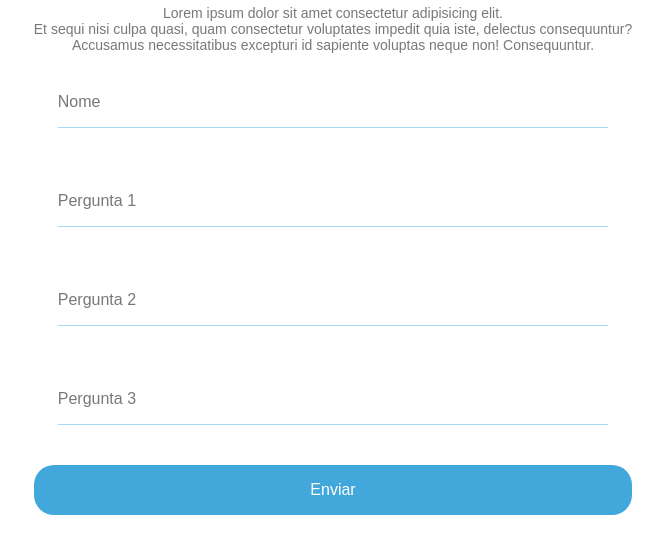
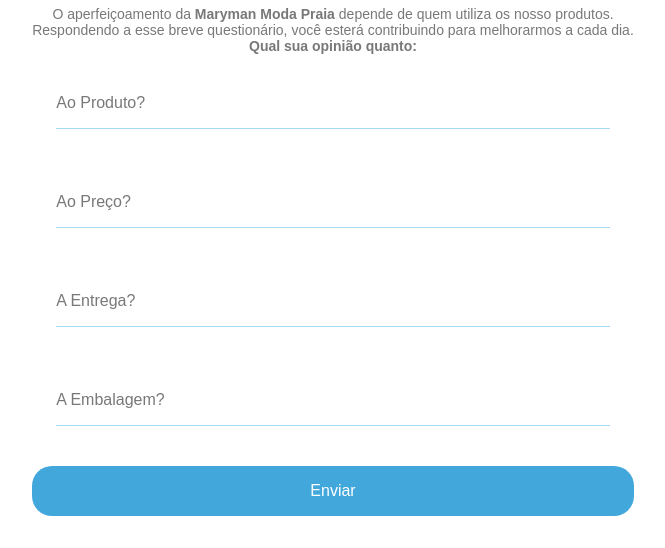
Before and after one commit to Igoroliveira98/mariman-formulario, a website: page index.html in a window 1280 px wide. Shown: the part 317-865 px from the top of the page, without its empty margins (307-972 px from the left). Drawn offline with Linux system fonts and the light colour scheme.

Commit message:
Update index.html
Edição de textos

```diff
--- a/index.html
+++ b/index.html
@@ -13,32 +13,32 @@
 
             <div class="texto">
                 <h2>Formulário de pesquisa</h2>
-                <p>Lorem ipsum dolor sit amet consectetur adipisicing elit.</p>
-                <p>Et sequi nisi culpa quasi, quam consectetur voluptates impedit quia iste, delectus consequuntur?</p>
-                <p>Accusamus necessitatibus excepturi id sapiente voluptas neque non! Consequuntur.</p>
+                <p>O aperfeiçoamento da <strong>Maryman Moda Praia</strong> depende de quem utiliza os nosso produtos.</p>
+                <p>Respondendo a esse breve questionário, você esterá contribuindo para melhorarmos a cada dia.</p>
+                <p><strong>Qual sua opinião quanto:</strong></p>
             </div>
 
             <div class="input">
-                <input required type="text" name="name" id="name">
-                <label for="text">Nome</label>
+                <input required type="text" name="pergunta1" id="pergunta1">
+                <label for="text">Ao Produto?</label>
                 <span class="error"></span>
             </div>
 
             <div class="input">
-                <input required type="text" name="name" id="pergunta1">
-                <label for="text">Pergunta 1</label>
+                <input required type="text" name="pergunta2" id="pergunta2">
+                <label for="text">Ao Preço?</label>
                 <span class="error"></span>
             </div>
 
             <div class="input">
-                <input required type="text" name="name" id="pergunta2">
-                <label for="text">Pergunta 2</label>
+                <input required type="text" name="pergunta3" id="pergunta3">
+                <label for="text">A Entrega?</label>
                 <span class="error"></span>
             </div>
 
             <div class="input">
-                <input required type="text" name="name" id="pergunta3">
-                <label for="text">Pergunta 3</label>
+                <input required type="text" name="pergunta4" id="pergunta4">
+                <label for="text">A Embalagem?</label>
                 <span class="error"></span>
             </div>
 
```
